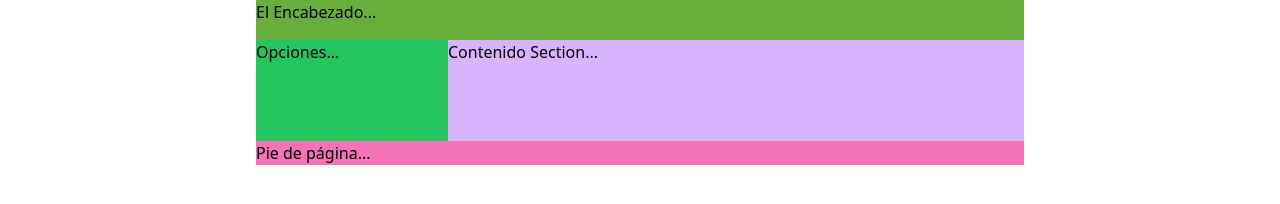
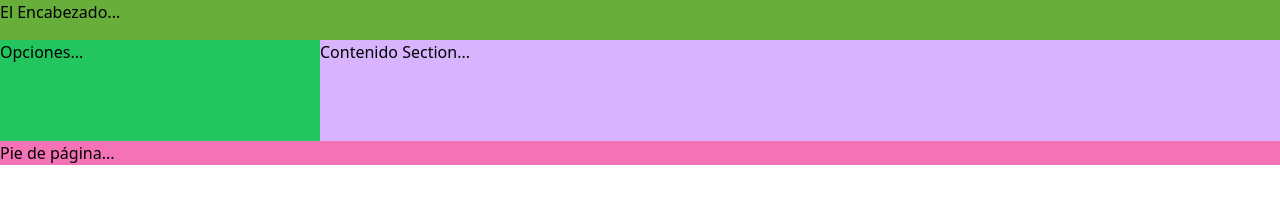
Before and after one commit to alizarazot/Tailwind-Learn, a website: page src/index.html in a window 1280 px wide. Drawn offline with nearby package versions, Linux system fonts and the light colour scheme; files that its build step writes are made by us from their sources.

Commit message:
tailwind grid

```diff
--- a/src/index.html
+++ b/src/index.html
@@ -9,13 +9,11 @@
   </head>
 
   <body>
-    <div class="container mx-auto max-w-3xl bg-orange-400">
-      <header class="h-10 bg-[#67ae3b]">El Encabezado...</header>
-      <section class="flex bg-red-400">
-        <nav class="h-[101px] w-1/4 bg-green-500">Opciones...</nav>
-        <article class="w-3/4 bg-purple-300">Contenido Section...</article>
-      </section>
-      <footer class="bg-pink-400">Pie de página...</footer>
+    <div class="container mx-auto grid grid-cols-4 bg-orange-400">
+      <header class="col-span-4 h-10 bg-[#67ae3b]">El Encabezado...</header>
+      <nav class="h-[101px] bg-green-500">Opciones...</nav>
+      <article class="col-span-3 bg-purple-300">Contenido Section...</article>
+      <footer class="bg-pink-400 col-span-4">Pie de página...</footer>
     </div>
   </body>
 </html>
```
